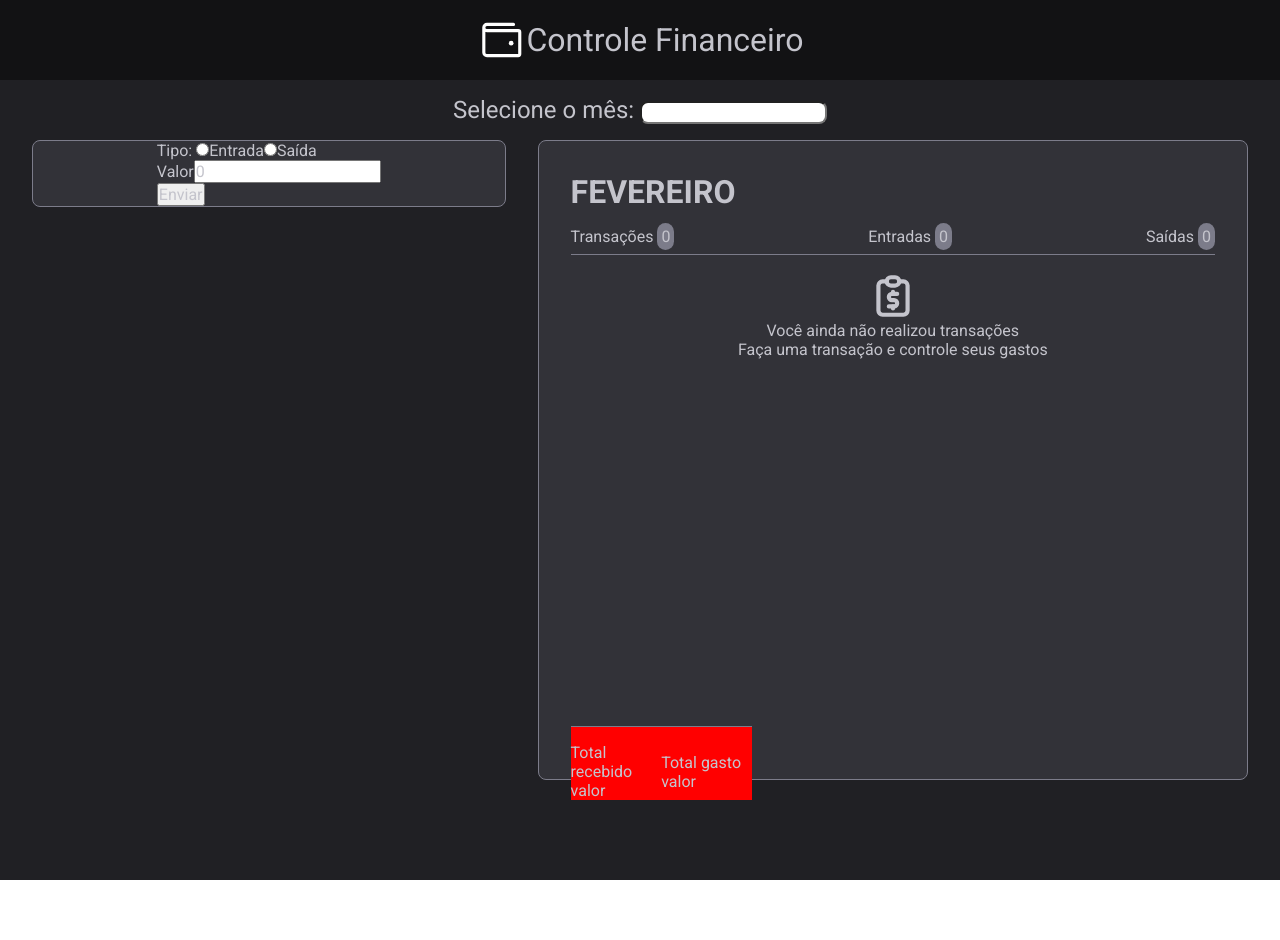
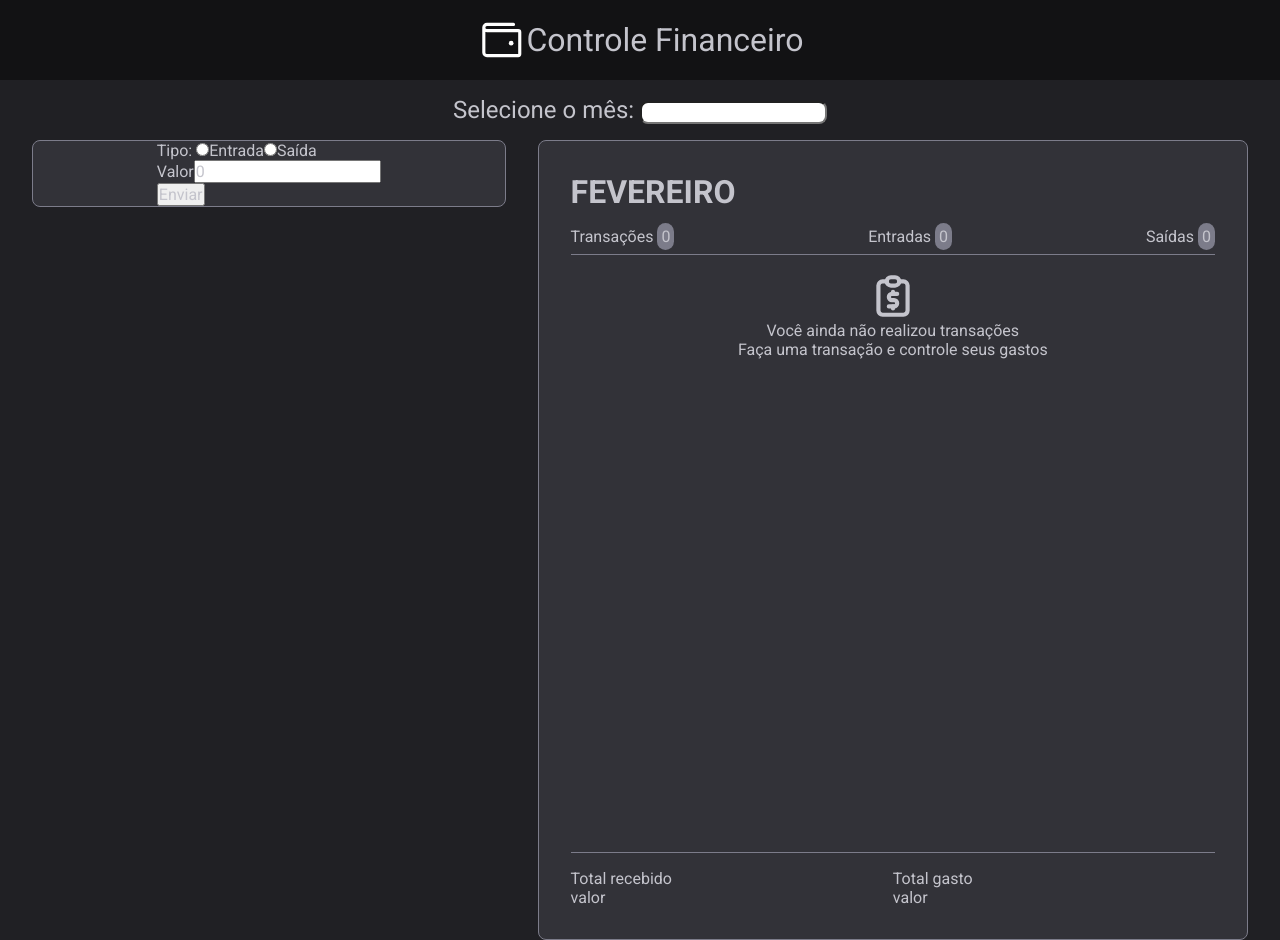
Before and after one commit to GabrielSilva1997/controle-financeiro, a React (Vite) app: page / in a window 1280 px wide. Before the commit the page ends 880 px from the top, so only its background shows below. Built offline with nearby package versions, Linux system fonts and the light colour scheme.

Commit message:
fix balance component

```diff
--- a/src/components/Dashboard.module.css
+++ b/src/components/Dashboard.module.css
@@ -1,7 +1,7 @@
 .main{
   display: flex;
   flex-direction: column;
-  min-height: 100vh;
+  min-height: calc(100vh - 5rem);
   background: var(--gray-200);
   padding: 0 2rem;
 }
--- a/src/components/MonthView.module.css
+++ b/src/components/MonthView.module.css
@@ -1,7 +1,7 @@
 .monthView{
   position: relative;
   width: 100%;
-  min-height: 80vh;
+  height: 50rem;
   padding: 2rem;
   background: var(--gray-300);
   border: 1px solid var(--gray-400);
@@ -15,7 +15,6 @@
 
 .status{
   display: flex;
-  flex-direction: row;
   align-items: center;
   justify-content: space-between;
   padding-bottom: 0.5rem;
@@ -37,7 +36,8 @@
 }
 
 .balance{
-  position: fixed;
-  background: red;
+  position: absolute;
   bottom: 0;
+  margin-bottom: 2rem;
+  width: calc(100% - 4rem);
 }
```
